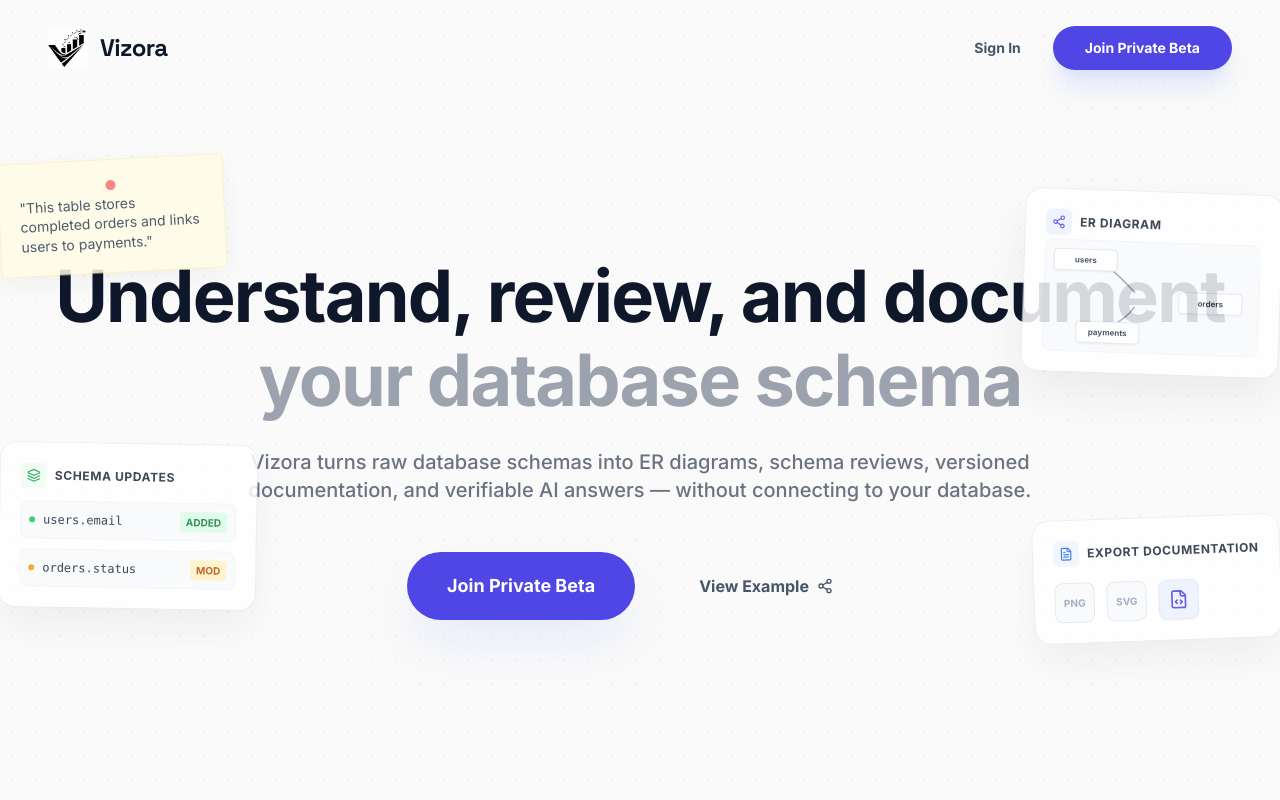
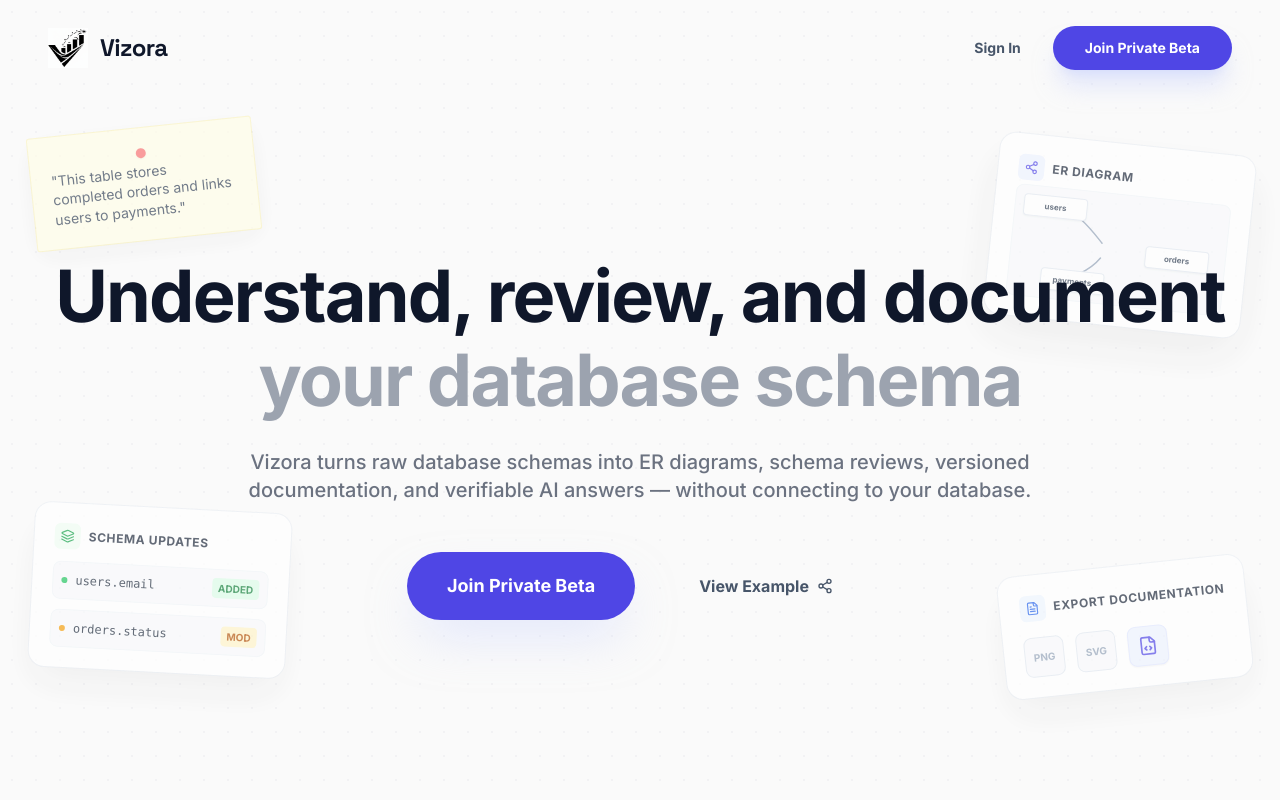
Before and after one commit to CaptainRushi/Vizora1, a React (Vite) app: page / in a window 1280 px wide. Shown: the top 800 px of the page. Built offline with nearby package versions, Linux system fonts and the light colour scheme; no server answers.

Commit message:
change the landing page floating animation

```diff
--- a/src/components/Hero.tsx
+++ b/src/components/Hero.tsx
@@ -3,7 +3,7 @@ import { useNavigate } from 'react-router-dom';
 import { useEffect, useRef, useState, ReactNode } from 'react';
 import { Logo } from './VizoraLogo';
 import { useAuth } from '../context/AuthContext';
-import { motion, useSpring, useReducedMotion } from 'framer-motion';
+import { motion, useSpring, useReducedMotion, useScroll, useTransform } from 'framer-motion';
 
 interface CursorReactiveCardProps {
   children: ReactNode;
@@ -92,6 +92,13 @@ export function Hero() {
   const [, setDistances] = useState<Record<string, number>>({});
   const [activeId, setActiveId] = useState<string | null>(null);
 
+  const { scrollY } = useScroll();
+  const flyOutLeft = useTransform(scrollY, [0, 500], [0, -300]);
+  const flyOutRight = useTransform(scrollY, [0, 500], [0, 300]);
+  const flyOutUp = useTransform(scrollY, [0, 500], [0, -200]);
+  const flyOutDown = useTransform(scrollY, [0, 500], [0, 200]);
+  const scrollOpacity = useTransform(scrollY, [0, 400], [1, 0]);
+
   const handleDistanceChange = (id: string, distance: number) => {
     setDistances(prev => {
       const newDistances = { ...prev, [id]: distance };
@@ -174,6 +181,109 @@ export function Hero() {
         </div>
       </div>
 
+      {/* Floating cards wrapper - Behind text layer */}
+      <div className="absolute inset-0 pointer-events-none z-0 hidden lg:block opacity-80">
+        <div className="app-container h-full relative">
+          {/* Card 1: Schema Note (Top Left) - FAR - Visible behind text */}
+          <motion.div style={{ x: flyOutLeft, y: flyOutUp, opacity: scrollOpacity }} className="absolute inset-0">
+            <CursorReactiveCard id="note" activeId={activeId} onDistanceChange={handleDistanceChange} depth="far" className="top-32 left-8">
+              <div className="bg-[#fffde7] p-5 rounded-sm shadow-[0_8px_30px_rgb(0,0,0,0.06)] ring-1 ring-yellow-200/50 -rotate-6 w-56 flex-col gap-2 cursor-default select-none transition-transform pointer-events-auto">
+                <div className="w-2.5 h-2.5 rounded-full bg-red-400 mx-auto mb-1 shadow-sm"></div>
+                <p className="font-handwriting text-slate-700 text-sm leading-snug">
+                  "This table stores completed orders and links users to payments."
+                </p>
+              </div>
+            </CursorReactiveCard>
+          </motion.div>
+
+          {/* Card 2: ER Diagram Preview (Top Right) - NEAR - Visible behind text */}
+          <motion.div style={{ x: flyOutRight, y: flyOutUp, opacity: scrollOpacity }} className="absolute inset-0">
+            <CursorReactiveCard id="diagram" activeId={activeId} onDistanceChange={handleDistanceChange} depth="near" className="top-36 right-8">
+              <div className="bg-white p-5 rounded-2xl shadow-[0_20px_50px_rgb(0,0,0,0.08)] ring-1 ring-slate-200/60 rotate-6 w-64 flex-col gap-4 cursor-default transition-transform pointer-events-auto">
+                <div className="flex items-center gap-2 mb-1">
+                  <div className="p-1.5 bg-indigo-50 rounded-md">
+                    <Share2 className="w-3.5 h-3.5 text-indigo-600" />
+                  </div>
+                  <span className="text-xs font-bold text-slate-800 uppercase tracking-wider">ER Diagram</span>
+                </div>
+                <div className="relative h-28 border border-slate-100 rounded-lg bg-slate-50 p-3 overflow-hidden">
+                  <div className="absolute top-2 left-2 bg-white border border-slate-200 shadow-sm rounded px-2 py-1 text-[8px] font-bold text-slate-700 w-16 text-center z-10">
+                    users
+                  </div>
+                  <div className="absolute top-12 right-4 bg-white border border-slate-200 shadow-sm rounded px-2 py-1 text-[8px] font-bold text-slate-700 w-16 text-center z-10">
+                    orders
+                  </div>
+                  <div className="absolute bottom-2 left-8 bg-white border border-slate-200 shadow-sm rounded px-2 py-1 text-[8px] font-bold text-slate-700 w-16 text-center z-10">
+                    payments
+                  </div>
+                  <svg className="absolute inset-0 w-full h-full pointer-events-none overflow-visible">
+                    <path d="M40 18 C 60 18, 80 40, 90 50" fill="none" stroke="#94a3b8" strokeWidth="1.5" strokeLinecap="round" />
+                    <path d="M90 65 C 80 80, 60 90, 50 90" fill="none" stroke="#94a3b8" strokeWidth="1.5" strokeLinecap="round" />
+                  </svg>
+                </div>
+              </div>
+            </CursorReactiveCard>
+          </motion.div>
+
+          {/* Card 3: Schema Changes (Bottom Left) - NEAR - Visible behind text */}
+          <motion.div style={{ x: flyOutLeft, y: flyOutDown, opacity: scrollOpacity }} className="absolute inset-0">
+            <CursorReactiveCard id="updates" activeId={activeId} onDistanceChange={handleDistanceChange} depth="near" className="bottom-32 left-8">
+              <div className="bg-white p-5 rounded-2xl shadow-[0_20px_40px_rgb(0,0,0,0.06)] ring-1 ring-slate-200/60 rotate-3 w-64 cursor-default transition-transform pointer-events-auto">
+                <div className="flex items-center gap-2 mb-3">
+                  <div className="p-1.5 bg-green-50 rounded-md">
+                    <Layers className="w-3.5 h-3.5 text-green-600" />
+                  </div>
+                  <span className="text-xs font-bold text-slate-800 uppercase tracking-wider">Schema Updates</span>
+                </div>
+                <div className="space-y-2.5">
+                  <div className="flex items-center gap-2 text-xs text-slate-600 bg-slate-50 p-2 rounded-lg border border-slate-100">
+                    <div className="w-1.5 h-1.5 rounded-full bg-green-500"></div>
+                    <span className="font-mono text-slate-800">users.email</span>
+                    <span className="ml-auto text-[10px] bg-green-100 text-green-700 px-1.5 py-0.5 rounded font-bold">ADDED</span>
+                  </div>
+                  <div className="flex items-center gap-2 text-xs text-slate-600 bg-slate-50 p-2 rounded-lg border border-slate-100">
+                    <div className="w-1.5 h-1.5 rounded-full bg-amber-500"></div>
+                    <span className="font-mono text-slate-800">orders.status</span>
+                    <span className="ml-auto text-[10px] bg-amber-100 text-amber-700 px-1.5 py-0.5 rounded font-bold">MOD</span>
+                  </div>
+                </div>
+              </div>
+            </CursorReactiveCard>
+          </motion.div>
+
+          {/* Card 4: Export Options (Bottom Right) - FAR - Visible behind text */}
+          <motion.div style={{ x: flyOutRight, y: flyOutDown, opacity: scrollOpacity }} className="absolute inset-0">
+            <CursorReactiveCard id="export" activeId={activeId} onDistanceChange={handleDistanceChange} depth="far" className="bottom-28 right-8">
+              <div className="bg-white p-5 rounded-2xl shadow-[0_20px_40px_rgb(0,0,0,0.06)] ring-1 ring-slate-200/60 -rotate-6 cursor-default transition-transform pointer-events-auto">
+                <div className="flex items-center gap-2 mb-4">
+                  <div className="p-1.5 bg-blue-50 rounded-md">
+                    <FileText className="w-3.5 h-3.5 text-blue-600" />
+                  </div>
+                  <span className="text-xs font-bold text-slate-800 uppercase tracking-wider">Export documentation</span>
+                </div>
+                <div className="flex gap-3">
+                  <div className="flex flex-col items-center gap-1.5">
+                    <div className="w-10 h-10 bg-slate-50 rounded-lg flex items-center justify-center border border-slate-200 text-slate-400">
+                      <span className="text-[10px] font-bold">PNG</span>
+                    </div>
+                  </div>
+                  <div className="flex flex-col items-center gap-1.5">
+                    <div className="w-10 h-10 bg-slate-50 rounded-lg flex items-center justify-center border border-slate-200 text-slate-400">
+                      <span className="text-[10px] font-bold">SVG</span>
+                    </div>
+                  </div>
+                  <div className="flex flex-col items-center gap-1.5">
+                    <div className="w-10 h-10 bg-indigo-50 rounded-lg flex items-center justify-center border border-indigo-100 text-indigo-600 shadow-sm">
+                      <FileCode className="w-5 h-5" />
+                    </div>
+                  </div>
+                </div>
+              </div>
+            </CursorReactiveCard>
+          </motion.div>
+        </div>
+      </div>
+
       {/* Hero Content (Center) */}
       <div className="flex-1 flex flex-col items-center justify-center z-20 relative w-full pt-20">
         <div className="app-container text-center">
@@ -207,100 +317,7 @@ export function Hero() {
           </div>
         </div>
 
-        {/* Floating cards wrapper - Locked to container width */}
-        <div className="absolute inset-0 pointer-events-none z-10 hidden lg:block">
-          <div className="app-container h-full relative">
-            {/* Card 1: Schema Note (Top Left) - FAR */}
-            <CursorReactiveCard id="note" activeId={activeId} onDistanceChange={handleDistanceChange} depth="far" className="top-40 left-0">
-              <div className="bg-[#fffde7] p-5 rounded-sm shadow-[0_8px_30px_rgb(0,0,0,0.06)] ring-1 ring-yellow-200/50 -rotate-3 w-56 flex-col gap-2 cursor-default select-none transition-transform pointer-events-auto">
-                <div className="w-2.5 h-2.5 rounded-full bg-red-400 mx-auto mb-1 shadow-sm"></div>
-                <p className="font-handwriting text-slate-700 text-sm leading-snug">
-                  "This table stores completed orders and links users to payments."
-                </p>
-              </div>
-            </CursorReactiveCard>
 
-            {/* Card 2: ER Diagram Preview (Right) - NEAR */}
-            <CursorReactiveCard id="diagram" activeId={activeId} onDistanceChange={handleDistanceChange} depth="near" className="top-48 right-0">
-              <div className="bg-white p-5 rounded-2xl shadow-[0_20px_50px_rgb(0,0,0,0.08)] ring-1 ring-slate-200/60 rotate-2 w-64 flex-col gap-4 cursor-default transition-transform pointer-events-auto">
-                <div className="flex items-center gap-2 mb-1">
-                  <div className="p-1.5 bg-indigo-50 rounded-md">
-                    <Share2 className="w-3.5 h-3.5 text-indigo-600" />
-                  </div>
-                  <span className="text-xs font-bold text-slate-800 uppercase tracking-wider">ER Diagram</span>
-                </div>
-                <div className="relative h-28 border border-slate-100 rounded-lg bg-slate-50 p-3 overflow-hidden">
-                  <div className="absolute top-2 left-2 bg-white border border-slate-200 shadow-sm rounded px-2 py-1 text-[8px] font-bold text-slate-700 w-16 text-center z-10">
-                    users
-                  </div>
-                  <div className="absolute top-12 right-4 bg-white border border-slate-200 shadow-sm rounded px-2 py-1 text-[8px] font-bold text-slate-700 w-16 text-center z-10">
-                    orders
-                  </div>
-                  <div className="absolute bottom-2 left-8 bg-white border border-slate-200 shadow-sm rounded px-2 py-1 text-[8px] font-bold text-slate-700 w-16 text-center z-10">
-                    payments
-                  </div>
-                  <svg className="absolute inset-0 w-full h-full pointer-events-none overflow-visible">
-                    <path d="M40 18 C 60 18, 80 40, 90 50" fill="none" stroke="#94a3b8" strokeWidth="1.5" strokeLinecap="round" />
-                    <path d="M90 65 C 80 80, 60 90, 50 90" fill="none" stroke="#94a3b8" strokeWidth="1.5" strokeLinecap="round" />
-                  </svg>
-                </div>
-              </div>
-            </CursorReactiveCard>
-
-            {/* Card 3: Schema Changes (Bottom Left) - NEAR */}
-            <CursorReactiveCard id="updates" activeId={activeId} onDistanceChange={handleDistanceChange} depth="near" className="bottom-48 left-0">
-              <div className="bg-white p-5 rounded-2xl shadow-[0_20px_40px_rgb(0,0,0,0.06)] ring-1 ring-slate-200/60 rotate-1 w-64 cursor-default transition-transform pointer-events-auto">
-                <div className="flex items-center gap-2 mb-3">
-                  <div className="p-1.5 bg-green-50 rounded-md">
-                    <Layers className="w-3.5 h-3.5 text-green-600" />
-                  </div>
-                  <span className="text-xs font-bold text-slate-800 uppercase tracking-wider">Schema Updates</span>
-                </div>
-                <div className="space-y-2.5">
-                  <div className="flex items-center gap-2 text-xs text-slate-600 bg-slate-50 p-2 rounded-lg border border-slate-100">
-                    <div className="w-1.5 h-1.5 rounded-full bg-green-500"></div>
-                    <span className="font-mono text-slate-800">users.email</span>
-                    <span className="ml-auto text-[10px] bg-green-100 text-green-700 px-1.5 py-0.5 rounded font-bold">ADDED</span>
-                  </div>
-                  <div className="flex items-center gap-2 text-xs text-slate-600 bg-slate-50 p-2 rounded-lg border border-slate-100">
-                    <div className="w-1.5 h-1.5 rounded-full bg-amber-500"></div>
-                    <span className="font-mono text-slate-800">orders.status</span>
-                    <span className="ml-auto text-[10px] bg-amber-100 text-amber-700 px-1.5 py-0.5 rounded font-bold">MOD</span>
-                  </div>
-                </div>
-              </div>
-            </CursorReactiveCard>
-
-            {/* Card 4: Export Options (Bottom Right) - FAR */}
-            <CursorReactiveCard id="export" activeId={activeId} onDistanceChange={handleDistanceChange} depth="far" className="bottom-40 right-0">
-              <div className="bg-white p-5 rounded-2xl shadow-[0_20px_40px_rgb(0,0,0,0.06)] ring-1 ring-slate-200/60 -rotate-2 cursor-default transition-transform pointer-events-auto">
-                <div className="flex items-center gap-2 mb-4">
-                  <div className="p-1.5 bg-blue-50 rounded-md">
-                    <FileText className="w-3.5 h-3.5 text-blue-600" />
-                  </div>
-                  <span className="text-xs font-bold text-slate-800 uppercase tracking-wider">Export documentation</span>
-                </div>
-                <div className="flex gap-3">
-                  <div className="flex flex-col items-center gap-1.5">
-                    <div className="w-10 h-10 bg-slate-50 rounded-lg flex items-center justify-center border border-slate-200 text-slate-400">
-                      <span className="text-[10px] font-bold">PNG</span>
-                    </div>
-                  </div>
-                  <div className="flex flex-col items-center gap-1.5">
-                    <div className="w-10 h-10 bg-slate-50 rounded-lg flex items-center justify-center border border-slate-200 text-slate-400">
-                      <span className="text-[10px] font-bold">SVG</span>
-                    </div>
-                  </div>
-                  <div className="flex flex-col items-center gap-1.5">
-                    <div className="w-10 h-10 bg-indigo-50 rounded-lg flex items-center justify-center border border-indigo-100 text-indigo-600 shadow-sm">
-                      <FileCode className="w-5 h-5" />
-                    </div>
-                  </div>
-                </div>
-              </div>
-            </CursorReactiveCard>
-          </div>
-        </div>
       </div>
 
       {/* Disclaimer Footer (Optional) */}
```
